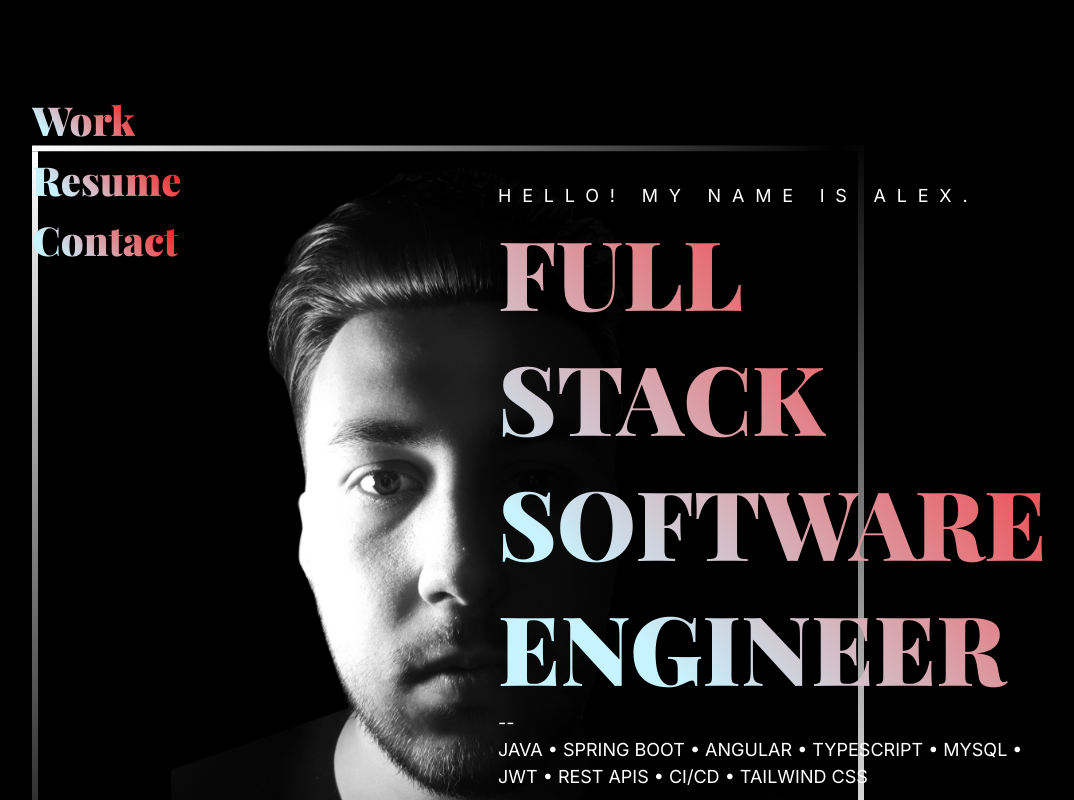
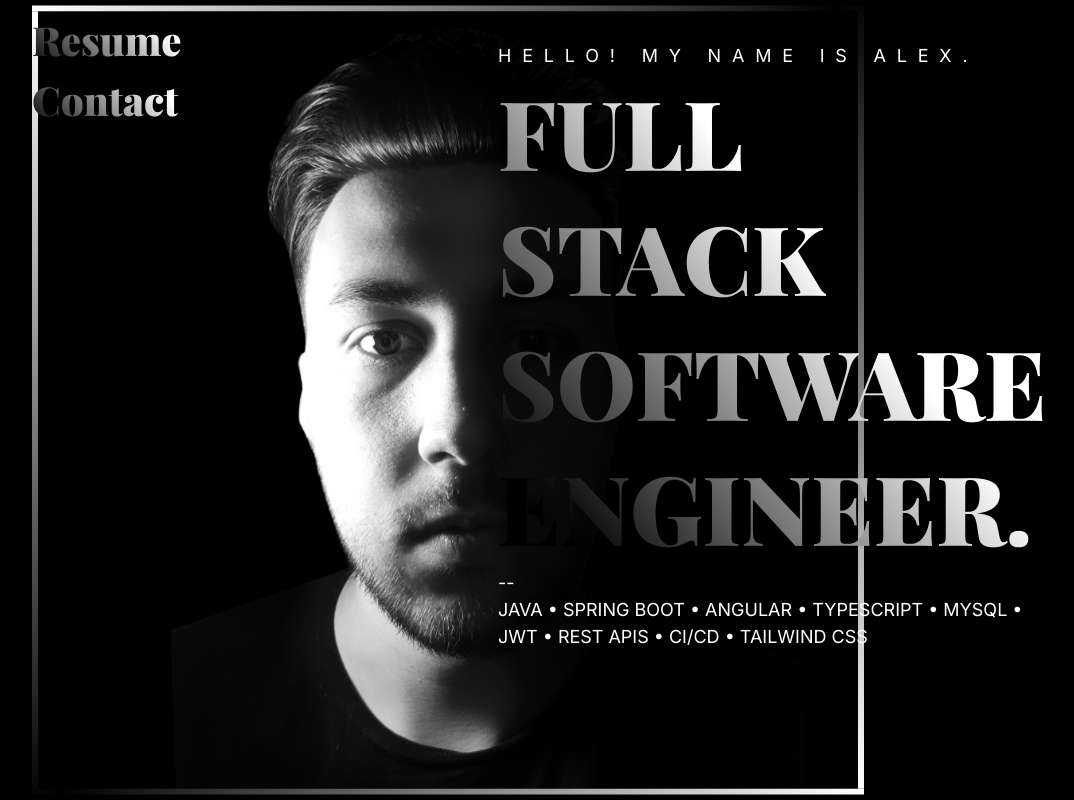
Before and after one commit to Onix322/portfolio-frontend, an Angular app: page / in a window 1280 px wide. Shown: the top 800 px of the page, without its empty margins (192-1266 px from the left). Built offline with nearby package versions, Linux system fonts and the light colour scheme; a web font is replaced by a local one.

Commit message:
Design changes

```diff
--- a/src/app/components/header/header.html
+++ b/src/app/components/header/header.html
@@ -1,22 +1,22 @@
-<header id="header" class="m-auto">
+<header id="header" class="m-auto box-border relative top-[50%] -translate-y-[50%] translate">
   <div id="header-wrapper" class="relative m-auto box-border max-w-(--container-max-width) h-(--header-max-height)">
     <div id="header-container" class="relative h-full max-w-(--header-details-max-width) box-border">
       <div class="grid grid-cols-[calc(50%+50px)_1fr] grid-rows-[90%_10%] h-full">
         <nav id="header-nav">
           <ol class="w-fit relative top-20">
-            <li><h2>Work</h2></li>
-            <li><h2>Resume</h2></li>
-            <li><h2>Contact</h2></li>
+            <li><a href=""><h2 class="nav-button">Work</h2></a></li>
+            <li><a href=""><h2 class="nav-button">Resume</h2></a></li>
+            <li><a href=""><h2 class="nav-button">Contact</h2></a></li>
           </ol>
         </nav>
         <div id="header-details" class="justify-self-end place-content-center">
           <p class="tracking-[0.6em]">HELLO! MY NAME IS ALEX.</p>
-          <h1 class="!text-[96px] leading-[125px]">FULL STACK SOFTWARE ENGINEER</h1>
+          <h1 class="!text-[96px] leading-[125px]">FULL STACK SOFTWARE ENGINEER.</h1>
           <p>--</p>
           <p class="uppercase">Java • Spring Boot • Angular • TypeScript • MySQL • JWT • REST APIs • CI/CD • Tailwind CSS</p>
         </div>
         <div>
-          <h2>Alexandru Dobos.</h2>
+          <h2 class="max-w-[200px]">Alexandru Dobos.</h2>
         </div>
       </div>
       <img src="profil.png" class="absolute -z-1 w-(--header-image-width) top-[50%] left-[50%] translate-[-50%] grayscale-100" alt="">
--- a/src/styles.css
+++ b/src/styles.css
@@ -16,7 +16,7 @@
     --general-padding: 6em;
     --main-color: black;
     --second-color: red;
-    --third-color: white;
+    --third-color: #ffffff;
     --forth-color:  #C7F3FF;
   }
 }
@@ -25,6 +25,11 @@
   font-family: var(--main-font), sans-serif;
   color: white;
   font-size: var(--general-font-size);
+  /*cursor: none;   FOR LATER */
+}
+
+*:hover{
+  /*cursor: none;   FOR LATER*/
 }
 h1, h2, h3, h4, h5, h6, p{
   padding: 0;
@@ -34,9 +39,19 @@ h1, h2, h3, h4, h5, h6, p{
 h1, h2, h3, h4, h5, h6{
   font-family: var(--head-font), serif;
   font-weight: 900;
-  background-image: linear-gradient(45deg, var(--forth-color) 20%, var(--second-color) 100%);
+  transition: 0.2s;
+  background: linear-gradient(50deg, var(--main-color) 10%, var(--third-color) 60%) 0;
   background-clip: text;
   -webkit-text-fill-color: transparent;
+}
+.nav-button{
+  background: linear-gradient(45deg, var(--main-color) 1%, var(--third-color) 60%) 0 ;
+  background-clip: text;
+  background-size: 150% 100%;
+  -webkit-text-fill-color: transparent !important;
+}
+.nav-button:hover{
+  background-position: 50%;
 }
 
 h1{
@@ -53,10 +68,7 @@ h3 {
 
 body{
   background: var(--body-general-bg-color);
-  /*height: 200vh;*/
+  height: 100svh;
   scroll-behavior: smooth;
+  cursor: none;
 }
-
-a:hover {
-  color: var(--hover-color);
-}
```
